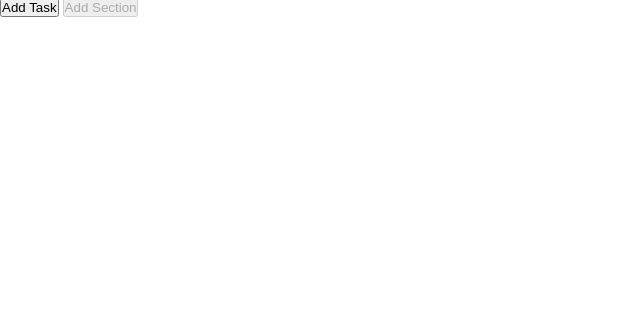
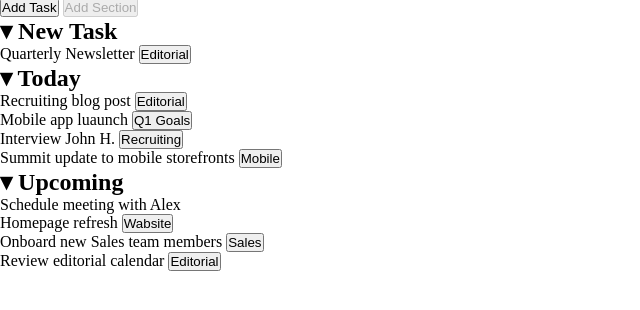
Before and after one commit to DanieleMorello/html-css-toboolist, a plain HTML site: page index.html in a window 1280 px wide. Shown: the part 72-382 px from the top of the page, without its empty margins (0-640 px from the left). Drawn offline with Linux system fonts and the light colour scheme.

Commit message:
Add main

```diff
--- a/index.html
+++ b/index.html
@@ -22,9 +22,57 @@
     </div>
 
     <div>
-      <section id="new-task"></section>
-      <section id="today"></section>
-      <section id="upcoming"></section>
+      <section id="new-task">
+        <h2>&dtrif; New Task</h2>
+        <div>
+          <span></span>Quarterly Newsletter
+          <button>Editorial</button>
+        </div>
+      </section>
+
+      <section id="today">
+        <h2>&dtrif; Today</h2>
+        <div>
+          <span>Recruiting blog post</span>
+          <button>Editorial</button>
+        </div>
+
+        <div>
+          <span>Mobile app luaunch</span>
+          <button>Q1 Goals</button>
+        </div>
+
+        <div>
+          <span>Interview John H.</span>
+          <button>Recruiting</button>
+        </div>
+
+        <div>
+          <span>Summit update to mobile storefronts</span>
+          <button>Mobile</button>
+        </div>
+      </section>
+      <section id="upcoming">
+        <h2>&dtrif; Upcoming</h2>
+        <div>
+          <span>Schedule meeting with Alex</span>
+        </div>
+
+        <div>
+          <span>Homepage refresh</span>
+          <button>Wabsite</button>
+        </div>
+
+        <div>
+          <span>Onboard new Sales team members</span>
+          <button>Sales</button>
+        </div>
+
+        <div>
+          <span>Review editorial calendar</span>
+          <button>Editorial</button>
+        </div>
+      </section>
     </div>
   </main>
   <footer id="app-footer"></footer>
```
